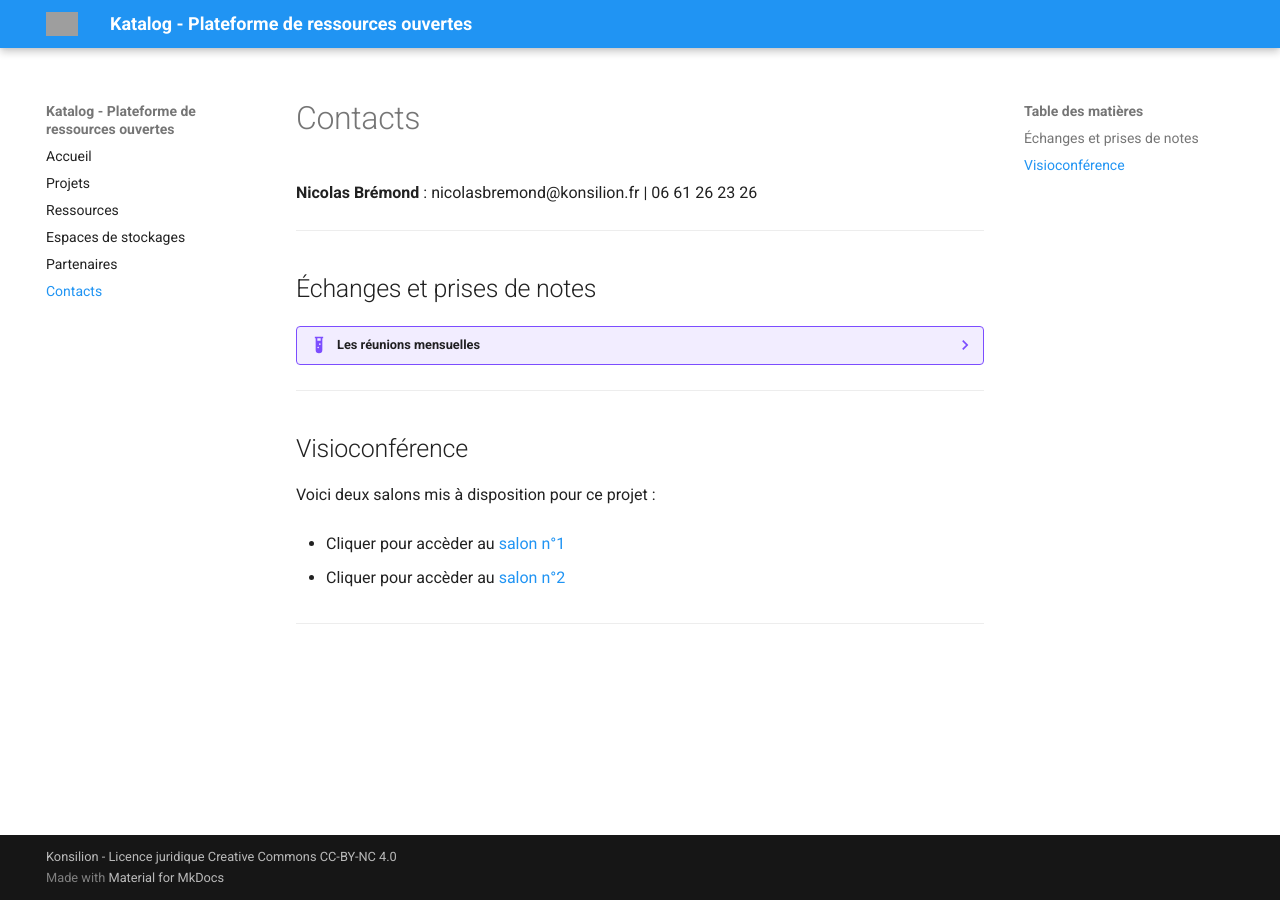
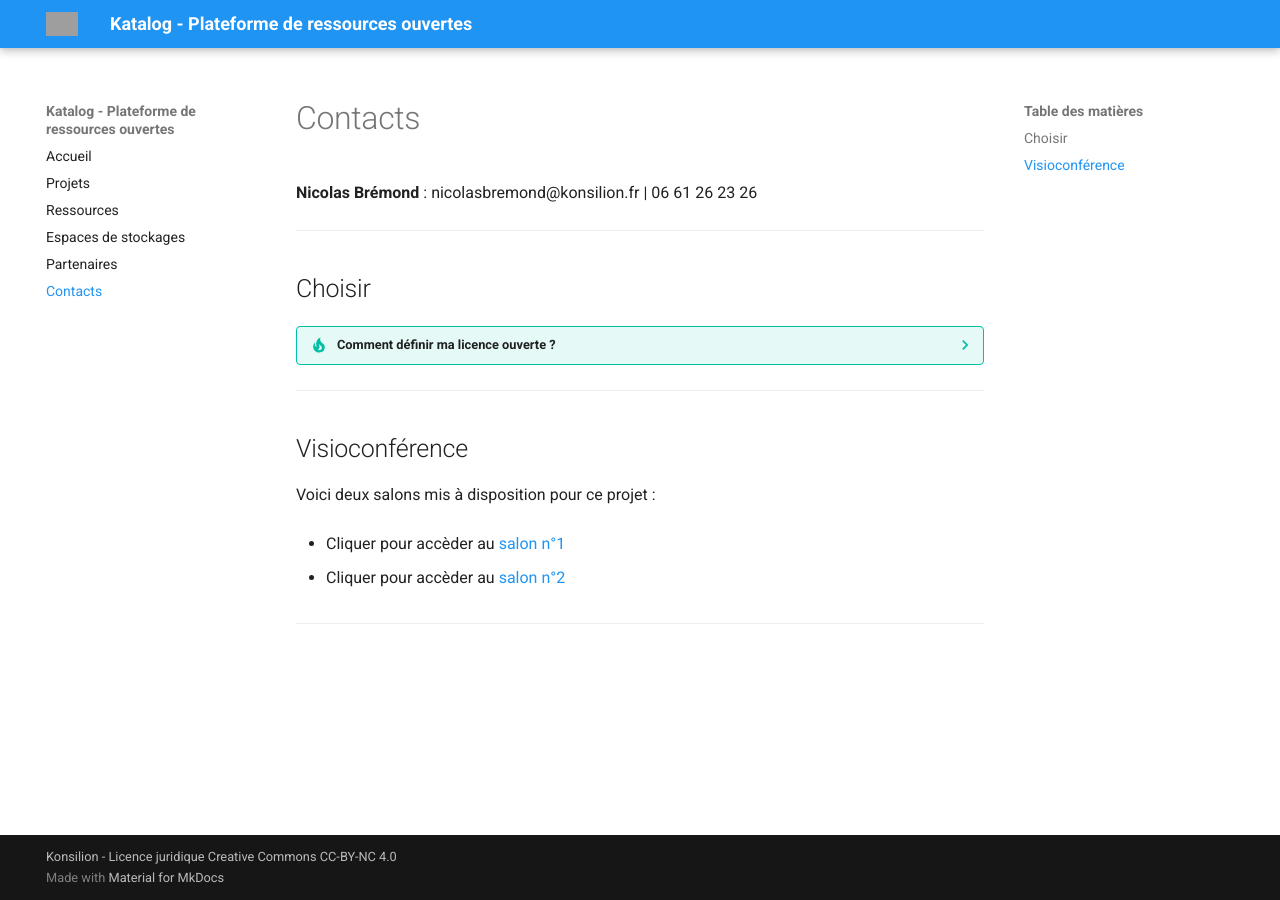
Before and after one commit to Konsilion/katalog-template, an MkDocs documentation site: the page built from docs/informations.md, in a window 1280 px wide. Built offline with MkDocs 1.6.1 and Material for MkDocs 9.7.7, drawn with Linux system fonts in a browser that asks for light colours; grey boxes are pictures that could not be loaded.

Commit message:
Update informations.md

```diff
--- a/docs/informations.md
+++ b/docs/informations.md
@@ -5,11 +5,11 @@
 ---
 
 
-## Échanges et prises de notes
+## Choisir
 
-??? example "Les réunions mensuelles"
+??? tip "Comment définir ma licence ouverte ?"
 
-    * Vous pouvez accéder au compte rendu de [Octobre 2022 à Mars 2023](https://konsilion.fr/pads/ExempleDePad)
+    <iframe src="https://pad.lescommuns.org/s/choix_licence_ouverte" width="100%" height="800" frameborder="0"></iframe>
 
 ---
 
```
